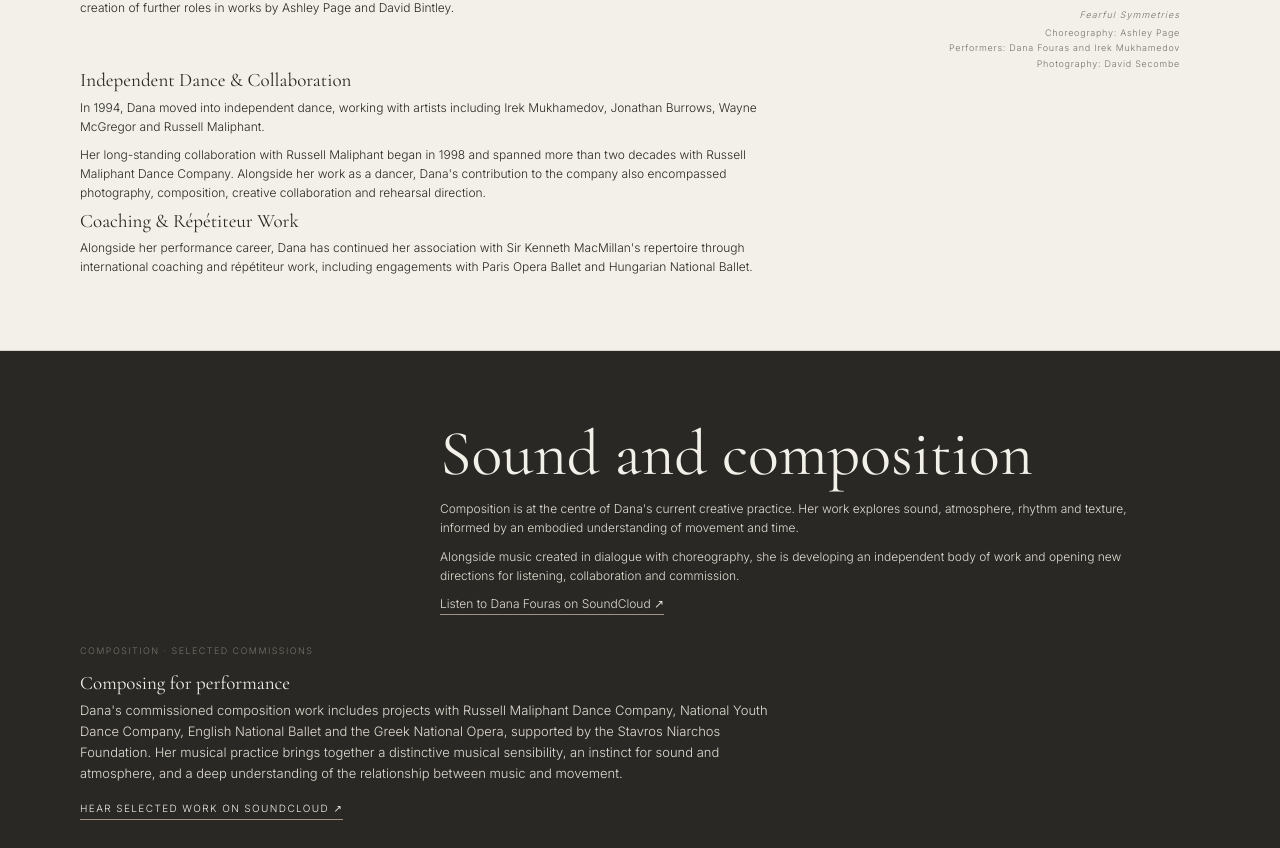
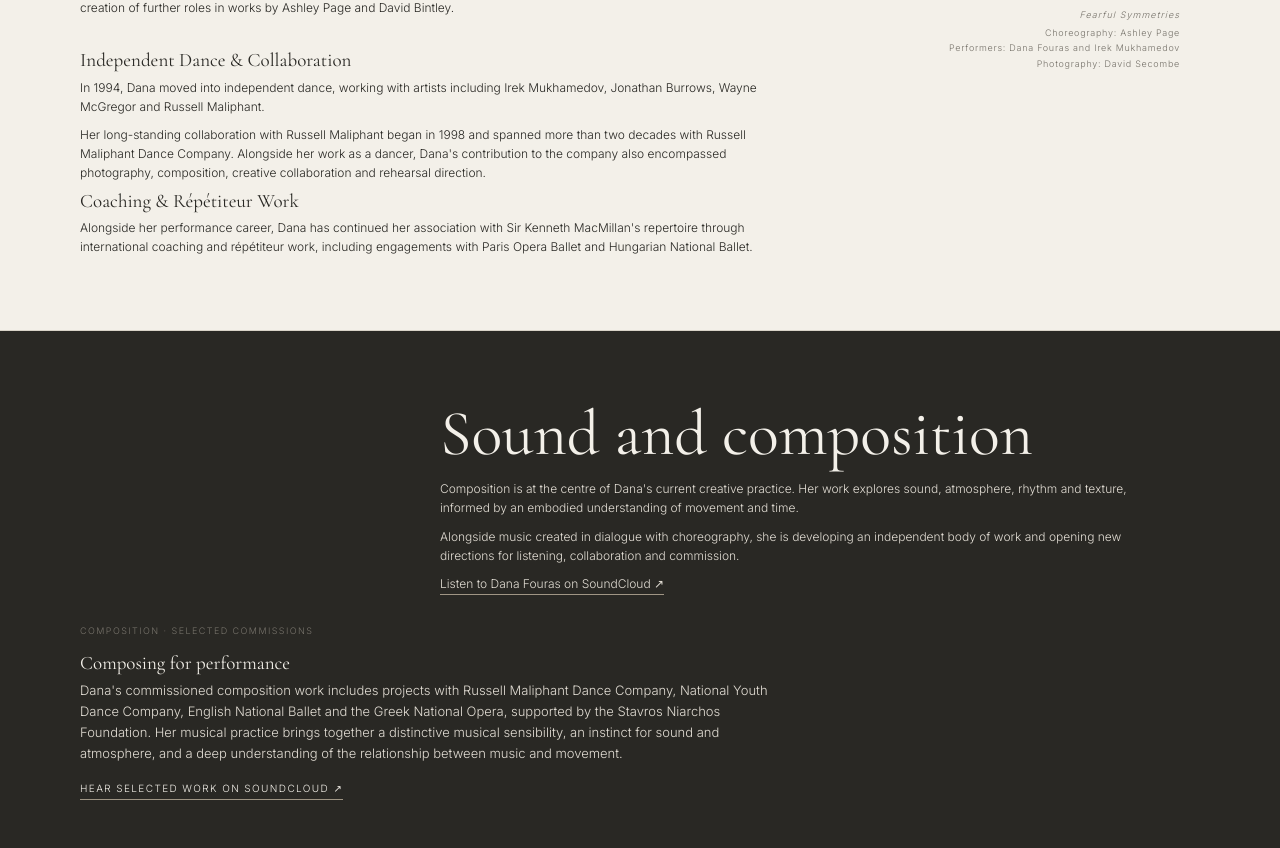
Before and after one commit to danafouras/danafouras.github.io, a plain HTML site: page index.html in a window 1280 px wide. Shown: the part 1515-2363 px from the top of the page. Drawn offline with nearby package versions, Linux system fonts and the light colour scheme.

Commit message:
Update index.html

```diff
--- a/index.html
+++ b/index.html
@@ -232,7 +232,7 @@
         </figure>
       </div>
 
-      <h3 style="margin-top:0;">Independent Dance &amp; Collaboration</h3>
+      <h3 style="margin-top:-20px;">Independent Dance &amp; Collaboration</h3>
     <p>In 1994, Dana moved into independent dance, working with artists including Irek Mukhamedov, Jonathan Burrows, Wayne McGregor and Russell Maliphant.</p>
 
     <p>Her long-standing collaboration with Russell Maliphant began in 1998 and spanned more than two decades with Russell Maliphant Dance Company. Alongside her work as a dancer, Dana's contribution to the company also encompassed photography, composition, creative collaboration and rehearsal direction.</p>
```
